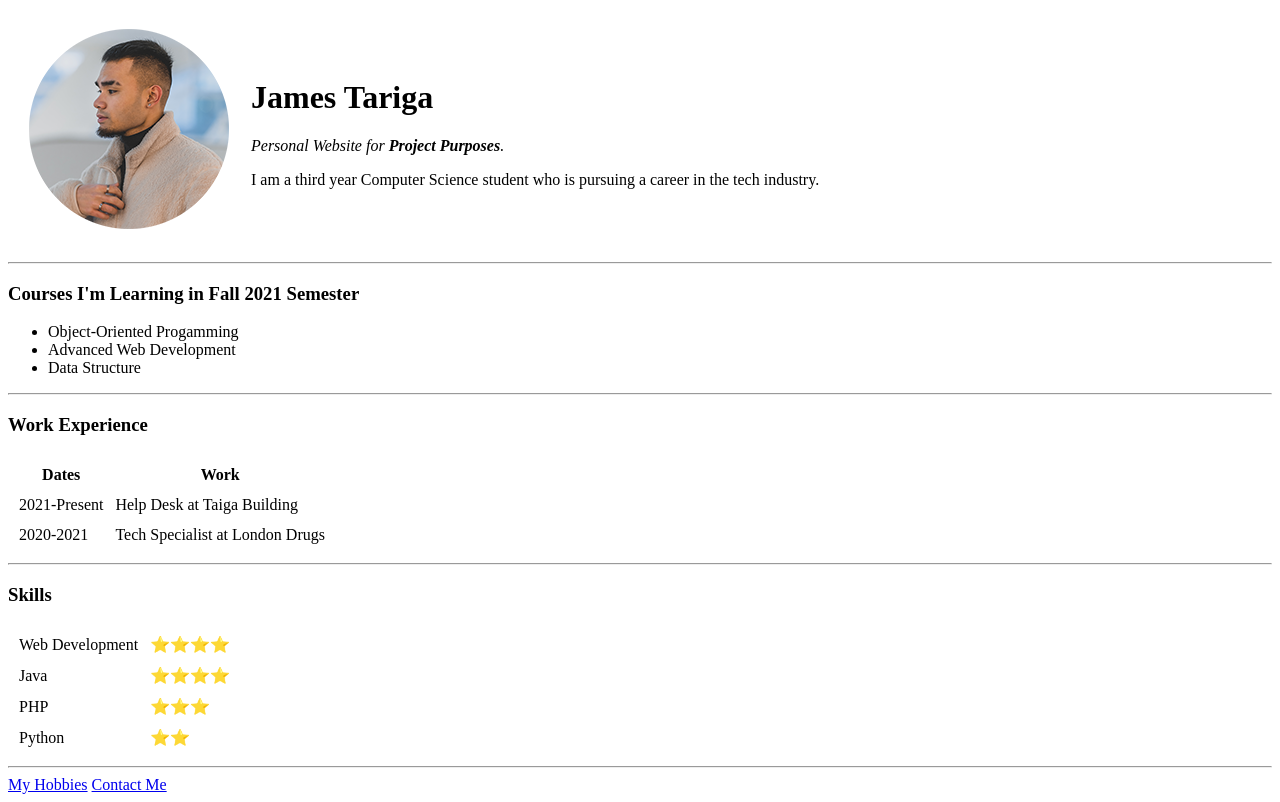
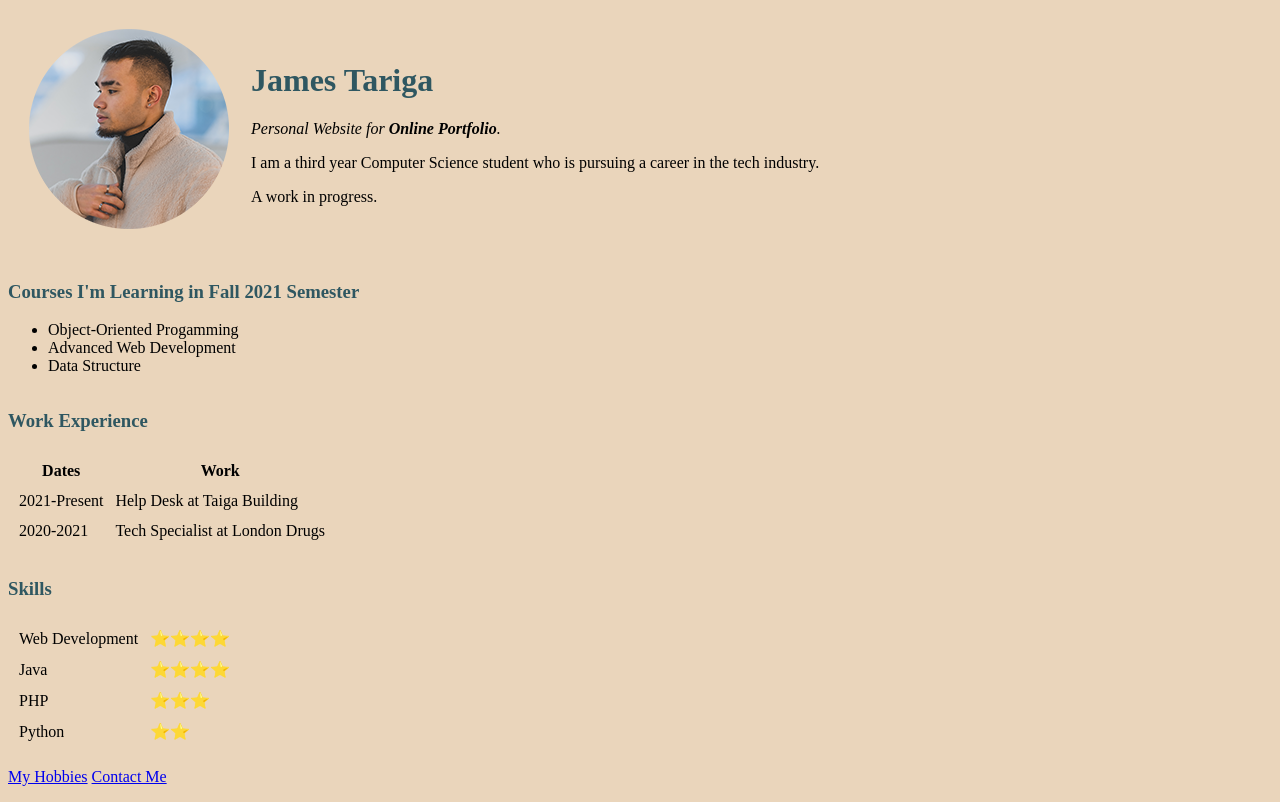
Before and after one commit to jamestariga/jamestariga-old-website, a plain HTML site: page index.html in a window 1280 px wide. Drawn offline with Linux system fonts and the light colour scheme.

Commit message:
CSS Added
Added css to the project

```diff
--- /dev/null
+++ b/css/style.css
@@ -0,0 +1,19 @@
+body {
+  background-color:rgba(232, 207, 178, 0.87);
+}
+
+h1 {
+  color: rgba(8, 61, 78, 0.83);
+}
+
+h3 {
+  color: rgba(8, 61, 78, 0.83);
+}
+
+hr {
+  border-style: none;
+  border-top-color: inherit;
+  background-color: #fff;
+  border-width: 5px;
+  width: 5%;
+}
--- a/index.html
+++ b/index.html
@@ -3,7 +3,8 @@
 
 <head>
   <meta charset="utf-8">
-  <title>James Tariga's Personal Site</title>
+  <title>James Tariga's Web Portfolio</title>
+  <link rel="stylesheet" href="./css/style.css">
 </head>
 
 <body>
@@ -12,8 +13,9 @@
       <td><img src="./Images/JamesPFP.png" alt="James Tariga's Profile Picture"></td>
       <td>
         <h1>James Tariga</h1>
-        <p><em>Personal Website for <strong>Project Purposes</strong>.</em></p>
+        <p><em>Personal Website for <strong>Online Portfolio</strong>.</em></p>
         <p>I am a third year Computer Science student who is pursuing a career in the tech industry.</p>
+        <p>A work in progress.</p>
       </td>
     </tr>
   </table>
```
